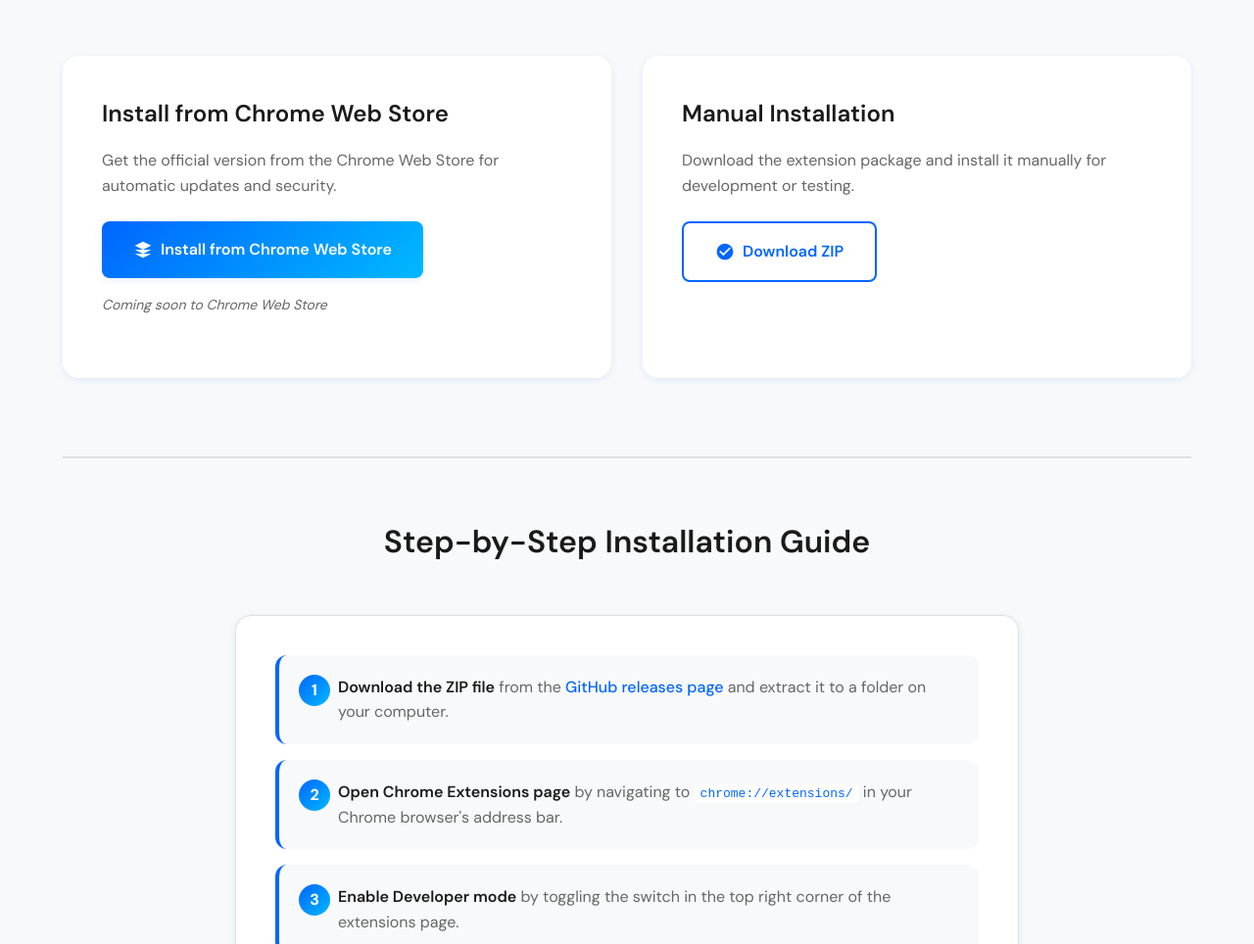
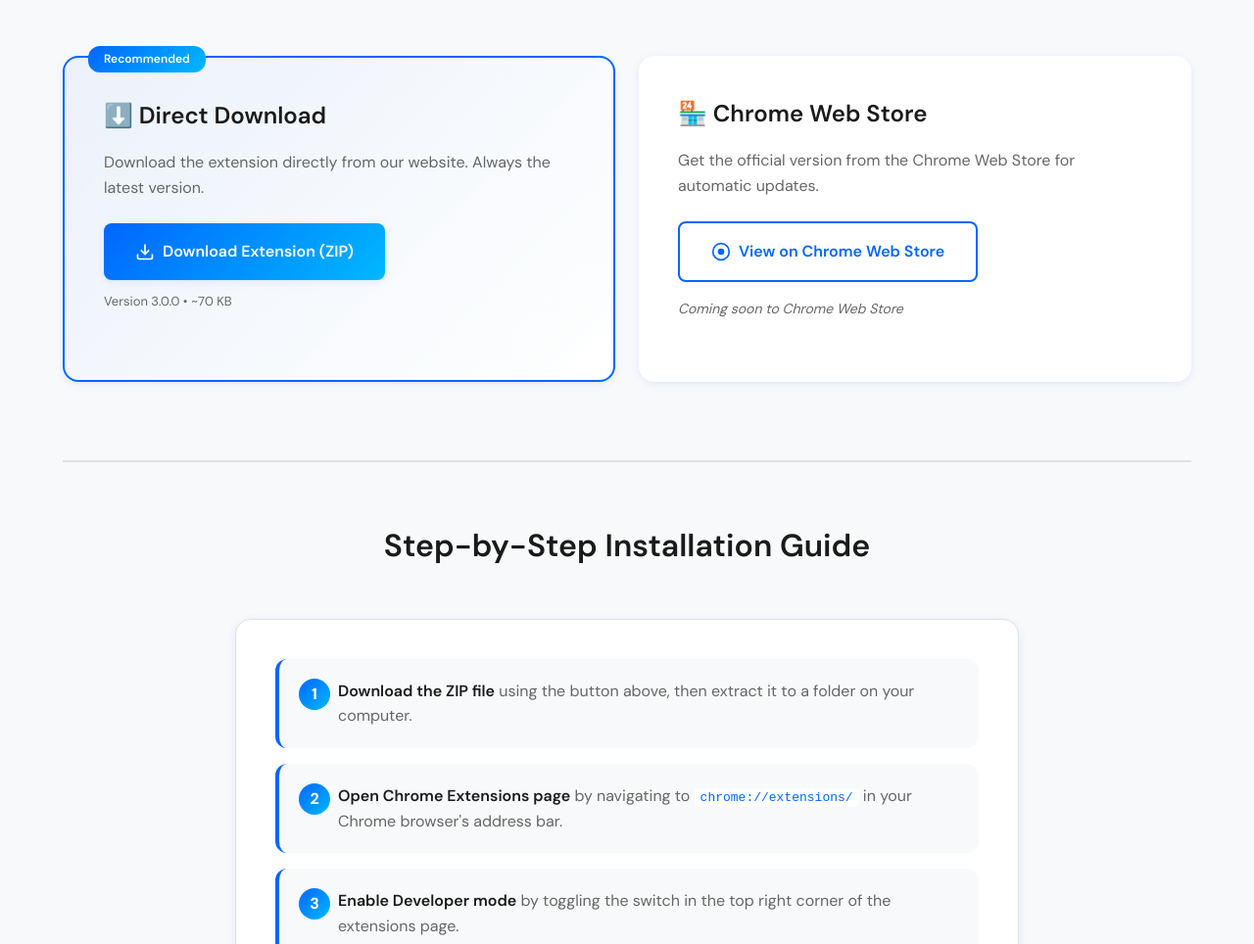
Before and after one commit to draphael123/Fountain-Macro-Assistant, a browser extension: page vercel-landing/index.html in a window 1280 px wide. Shown: the part 10132-11096 px from the top of the page at 98% size. Drawn offline with Linux system fonts and the light colour scheme; no server answers.

Commit message:
Update download links to use locally hosted extension.zip

```diff
--- a/vercel-landing/index.html
+++ b/vercel-landing/index.html
@@ -661,26 +661,31 @@
         <div class="container">
             <h2 class="section-title">Download & Install</h2>
             <div class="download-content">
+                <div class="download-card download-card-primary">
+                    <div class="download-badge">Recommended</div>
+                    <h3>⬇️ Direct Download</h3>
+                    <p>Download the extension directly from our website. Always the latest version.</p>
+                    <a href="/extension.zip" class="btn btn-primary btn-large" download="fountain-macro-assistant.zip">
+                        <svg width="20" height="20" viewBox="0 0 24 24" fill="none" stroke="currentColor" stroke-width="2">
+                            <path d="M21 15v4a2 2 0 0 1-2 2H5a2 2 0 0 1-2-2v-4"/>
+                            <polyline points="7 10 12 15 17 10"/>
+                            <line x1="12" y1="15" x2="12" y2="3"/>
+                        </svg>
+                        Download Extension (ZIP)
+                    </a>
+                    <p class="download-version" id="downloadVersion">Version 3.0.0 • ~70 KB</p>
+                </div>
                 <div class="download-card">
-                    <h3>Install from Chrome Web Store</h3>
-                    <p>Get the official version from the Chrome Web Store for automatic updates and security.</p>
-                    <a href="https://chrome.google.com/webstore" class="btn btn-primary btn-large" target="_blank" rel="noopener">
+                    <h3>🏪 Chrome Web Store</h3>
+                    <p>Get the official version from the Chrome Web Store for automatic updates.</p>
+                    <a href="https://chrome.google.com/webstore" class="btn btn-secondary btn-large" target="_blank" rel="noopener">
                         <svg width="20" height="20" viewBox="0 0 24 24" fill="currentColor">
-                            <path d="M12 2L2 7l10 5 10-5-10-5zM2 17l10 5 10-5M2 12l10 5 10-5"/>
+                            <circle cx="12" cy="12" r="10" fill="none" stroke="currentColor" stroke-width="2"/>
+                            <circle cx="12" cy="12" r="4" fill="currentColor"/>
                         </svg>
-                        Install from Chrome Web Store
+                        View on Chrome Web Store
                     </a>
                     <p class="download-note">Coming soon to Chrome Web Store</p>
-                </div>
-                <div class="download-card">
-                    <h3>Manual Installation</h3>
-                    <p>Download the extension package and install it manually for development or testing.</p>
-                    <a href="https://github.com/draphael123/Fountain-Macro-Assistant/releases/latest" class="btn btn-secondary btn-large" target="_blank" rel="noopener">
-                        <svg width="20" height="20" viewBox="0 0 24 24" fill="currentColor">
-                            <path d="M12 2C6.48 2 2 6.48 2 12s4.48 10 10 10 10-4.48 10-10S17.52 2 12 2zm-2 15l-5-5 1.41-1.41L10 14.17l7.59-7.59L19 8l-9 9z"/>
-                        </svg>
-                        Download ZIP
-                    </a>
                 </div>
             </div>
 
@@ -690,7 +695,7 @@
                 <div class="install-steps-list">
                     <ol class="steps-list">
                         <li>
-                            <strong>Download the ZIP file</strong> from the <a href="https://github.com/draphael123/Fountain-Macro-Assistant/releases/latest" target="_blank" rel="noopener">GitHub releases page</a> and extract it to a folder on your computer.
+                            <strong>Download the ZIP file</strong> using the button above, then extract it to a folder on your computer.
                         </li>
                         <li>
                             <strong>Open Chrome Extensions page</strong> by navigating to <code>chrome://extensions/</code> in your Chrome browser's address bar.
--- a/vercel-landing/script.js
+++ b/vercel-landing/script.js
@@ -12,7 +12,28 @@
     initPackagesGrid();
     initGuideSearch();
     initMacroBuilder();
+    initDownloadVersion();
 });
+
+// ========================================
+// DOWNLOAD VERSION INFO
+// ========================================
+
+async function initDownloadVersion() {
+    const versionEl = document.getElementById('downloadVersion');
+    if (!versionEl) return;
+
+    try {
+        const response = await fetch('/api/extension-info');
+        if (response.ok) {
+            const data = await response.json();
+            versionEl.textContent = `Version ${data.version} • ${data.downloadSize}`;
+        }
+    } catch (e) {
+        // Keep default text on error
+        console.log('Could not fetch version info');
+    }
+}
 
 // ========================================
 // FAQ TOGGLE
--- a/vercel-landing/styles.css
+++ b/vercel-landing/styles.css
@@ -3001,3 +3001,53 @@
         border: 2px solid #000000;
     }
 }
+
+/* ========================================
+   DOWNLOAD SECTION IMPROVEMENTS
+   ======================================== */
+
+.download-card-primary {
+    position: relative;
+    border: 2px solid var(--primary-blue) !important;
+    background: linear-gradient(135deg, rgba(0, 102, 255, 0.05), white) !important;
+}
+
+[data-theme="dark"] .download-card-primary {
+    background: linear-gradient(135deg, rgba(77, 166, 255, 0.1), var(--bg-light)) !important;
+}
+
+.download-badge {
+    position: absolute;
+    top: -12px;
+    left: 24px;
+    background: linear-gradient(135deg, var(--primary-blue), var(--secondary-blue));
+    color: white;
+    padding: 4px 16px;
+    border-radius: 12px;
+    font-size: 12px;
+    font-weight: 600;
+}
+
+.download-version {
+    margin-top: 12px;
+    font-size: 13px;
+    color: var(--text-light);
+}
+
+.download-card h3 {
+    display: flex;
+    align-items: center;
+    gap: 8px;
+}
+
+.download-content {
+    display: grid;
+    grid-template-columns: repeat(2, 1fr);
+    gap: 24px;
+}
+
+@media (max-width: 768px) {
+    .download-content {
+        grid-template-columns: 1fr;
+    }
+}
```
